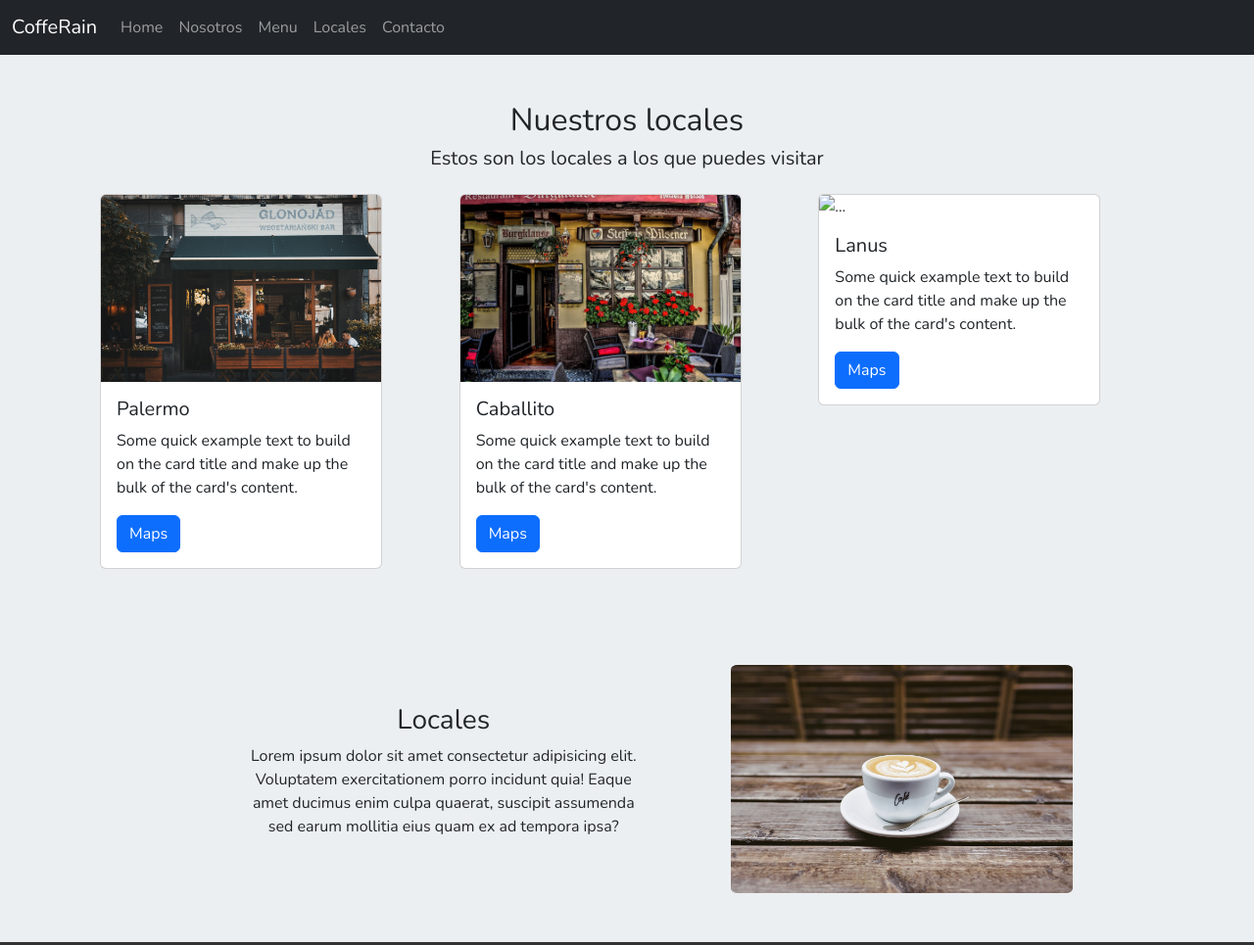
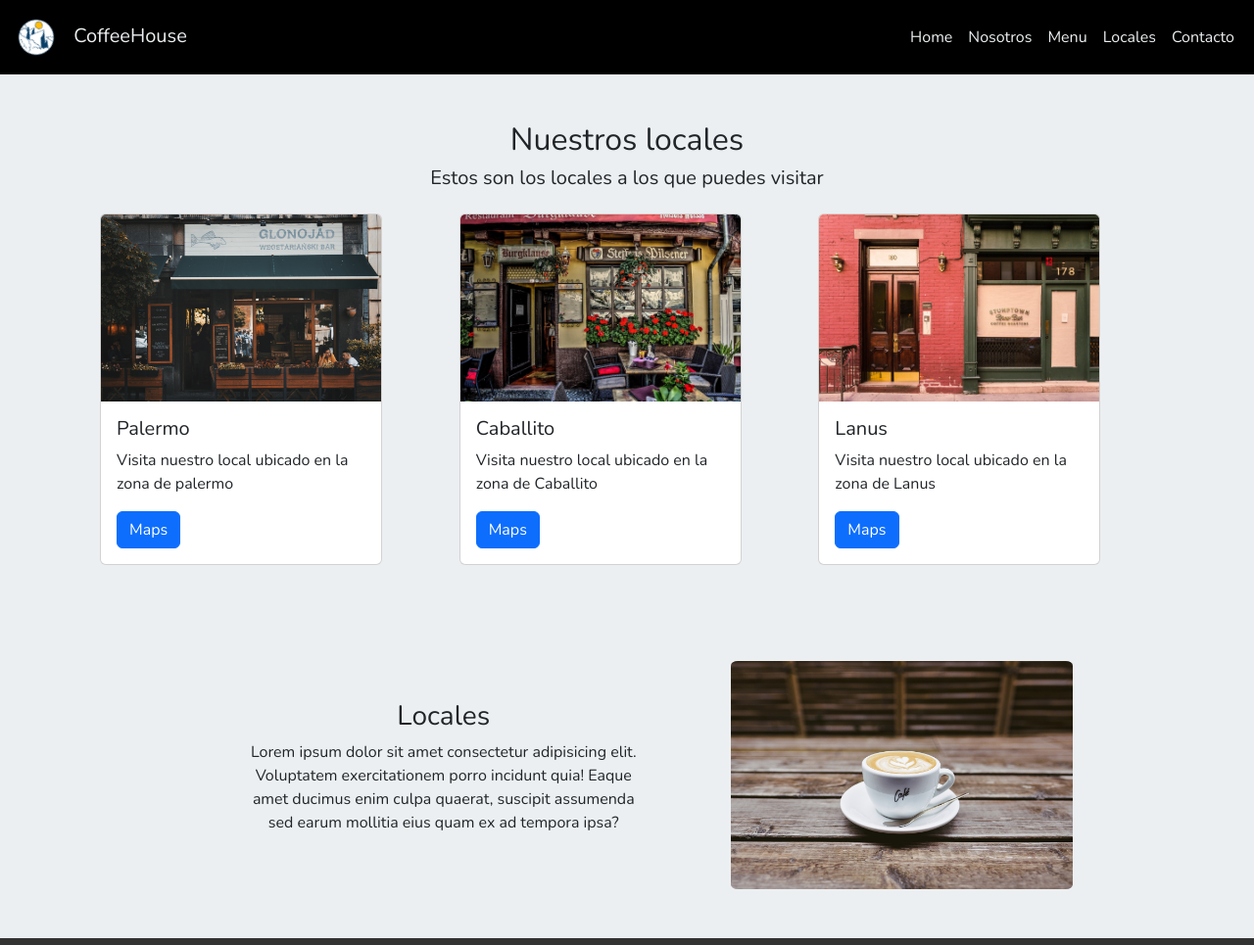
Before and after one commit to JuanLosano/PF-LosanoJuan, a website: page pages/locales.html in a window 1280 px wide. Shown: the top 965 px of the page at 98% size. Drawn offline with nearby package versions, Linux system fonts and the light colour scheme.

Commit message:
Arregle fotos,textos,rutas

```diff
--- a/css/style.css
+++ b/css/style.css
@@ -257,8 +257,9 @@ button:hover {
 }
 
 /* Menu de cafes*/
+
 .article h1 {
-  margin: 100px;
+  margin: 50px;
   text-align: start;
 }
 
@@ -276,7 +277,8 @@ button:hover {
   padding: 10px;
   border-radius: 8px;
   background-color: #fff;
-  margin: 2px;
+  margin: 4px;
+
 }
 .coffee-item:hover {
   transform: scale(1.1);
--- a/pages/locales.html
+++ b/pages/locales.html
@@ -9,34 +9,37 @@
     <title>CoffeRain</title>
 </head>
 <body>
-  <header class="">
-    <nav class="navbar navbar-expand-lg bg-dark navbar-dark">
-    <div class="container-fluid">
-        <a class="navbar-brand" href="#">CoffeRain</a>
-        <button class="navbar-toggler" type="button" data-bs-toggle="collapse" data-bs-target="#navbarSupportedContent" aria-controls="navbarSupportedContent" aria-expanded="false" aria-label="Toggle navigation">
-        <span class="navbar-toggler-icon"></span>
+  <header >
+    <nav class="navbar navbar-expand-lg bg-black  ">
+        <div class="container-fluid ">
+        <a class="navbar-brand" href="#">
+            <img src="../assets/img/Mountain.png" alt="logo">
+            <span class="ms-2 titulo">CoffeeHouse</span>
+        </a>
+        <button class="navbar-toggler" type="button" data-bs-toggle="collapse" data-bs-target="#navbarNav" aria-controls="navbarNav" aria-expanded="false" aria-label="Toggle navigation">
+            <span class="navbar-toggler-icon"></span>
         </button>
-        <div class="collapse navbar-collapse" id="navbarSupportedContent">
-        <ul class="navbar-nav me-auto mb-2 mb-lg-0">
+        <div class="collapse navbar-collapse" id="navbarNav">
+            <ul class="navbar-nav ms-auto ">
             <li class="nav-item">
-            <a class="nav-link" href="../index.html">Home</a>
+                <a class="nav-link enlace" href="../index.html">Home</a>
             </li>
             <li class="nav-item">
-            <a class="nav-link" href="../pages/nosotros.html">Nosotros</a>
+                <a class="nav-link enlace" href="./nosotros.html">Nosotros</a>
             </li>
             <li class="nav-item">
-            <a class="nav-link" href="../pages/menu.html">Menu</a>
+                <a class="nav-link enlace" href="../pages/menu.html">Menu</a>
             </li>
             <li class="nav-item">
-            <a class="nav-link" href="../pages/locales.html">Locales</a>
+                <a class="nav-link enlace" href="../pages/locales.html">Locales</a>
             </li>
             <li class="nav-item">
-            <a class="nav-link" href="../pages/contacto.html">Contacto</a>
+                <a class="nav-link enlace" href="../pages/contacto.html">Contacto</a>
             </li>
-        </ul>
 
+            </ul>
         </div>
-    </div>
+        </div>
     </nav>
 </header>
     <section class="banner-locales">
@@ -51,10 +54,10 @@
             <div class="row">
               <div class="col-md-4 mb-4 mx-auto">
                 <div class="card" style="width: 18rem;">
-                    <img src="../assets/img/banner.jpg" class="card-img-top" alt="...">
+                    <img src="../assets/img/local-1.jpg" class="card-img-top" alt="...">
                     <div class="card-body">
                       <h5 class="card-title">Palermo</h5>
-                      <p class="card-text">Some quick example text to build on the card title and make up the bulk of the card's content.</p>
+                      <p class="card-text">Visita nuestro local ubicado en la zona de palermo</p>
                       <a href="#" class="btn btn-primary">Maps</a>
                     </div>
                   </div>
@@ -62,10 +65,10 @@
 
               <div class="col-md-4 mb-4 mx-auto">
                 <div class="card" style="width: 18rem;">
-                    <img src="../assets/img/terrace-2710990_1280.jpg" class="card-img-top" alt="...">
+                    <img src="../assets/img/local-2.jpg" class="card-img-top" alt="...">
                     <div class="card-body">
                       <h5 class="card-title">Caballito</h5>
-                      <p class="card-text">Some quick example text to build on the card title and make up the bulk of the card's content.</p>
+                      <p class="card-text">Visita nuestro local ubicado en la zona de Caballito</p>
                       <a href="#" class="btn btn-primary">Maps</a>
                     </div>
                   </div>
@@ -73,10 +76,10 @@
 
               <div class="col-md-4 mb-4 mx-auto">
                 <div class="card" style="width: 18rem;">
-                    <img src="../assets/img/cafe-3537801_1280.jpg" class="card-img-top" alt="...">
+                    <img src="../assets/img/loacal-3.jpg" class="card-img-top" alt="...">
                     <div class="card-body">
                       <h5 class="card-title">Lanus</h5>
-                      <p class="card-text">Some quick example text to build on the card title and make up the bulk of the card's content.</p>
+                      <p class="card-text">Visita nuestro local ubicado en la zona de Lanus</p>
                       <a href="#" class="btn btn-primary">Maps</a>
                     </div>
                   </div>
```
Also changed, not shown: index.html (+20 -18 lines), pages/contacto.html (+19 -16 lines), pages/menu.html (+22 -19 lines), assets/img/loacal-3.jpg (added), assets/img/local-1.jpg (renamed from assets/img/banner.jpg), assets/img/local-2.jpg (renamed from assets/img/terrace-2710990_1280.jpg), assets/img/menu-3.jpg (added), assets/img/menu-4.jpg (added), assets/img/menu-5.jpg (added), assets/img/menu-6.jpg (added).
